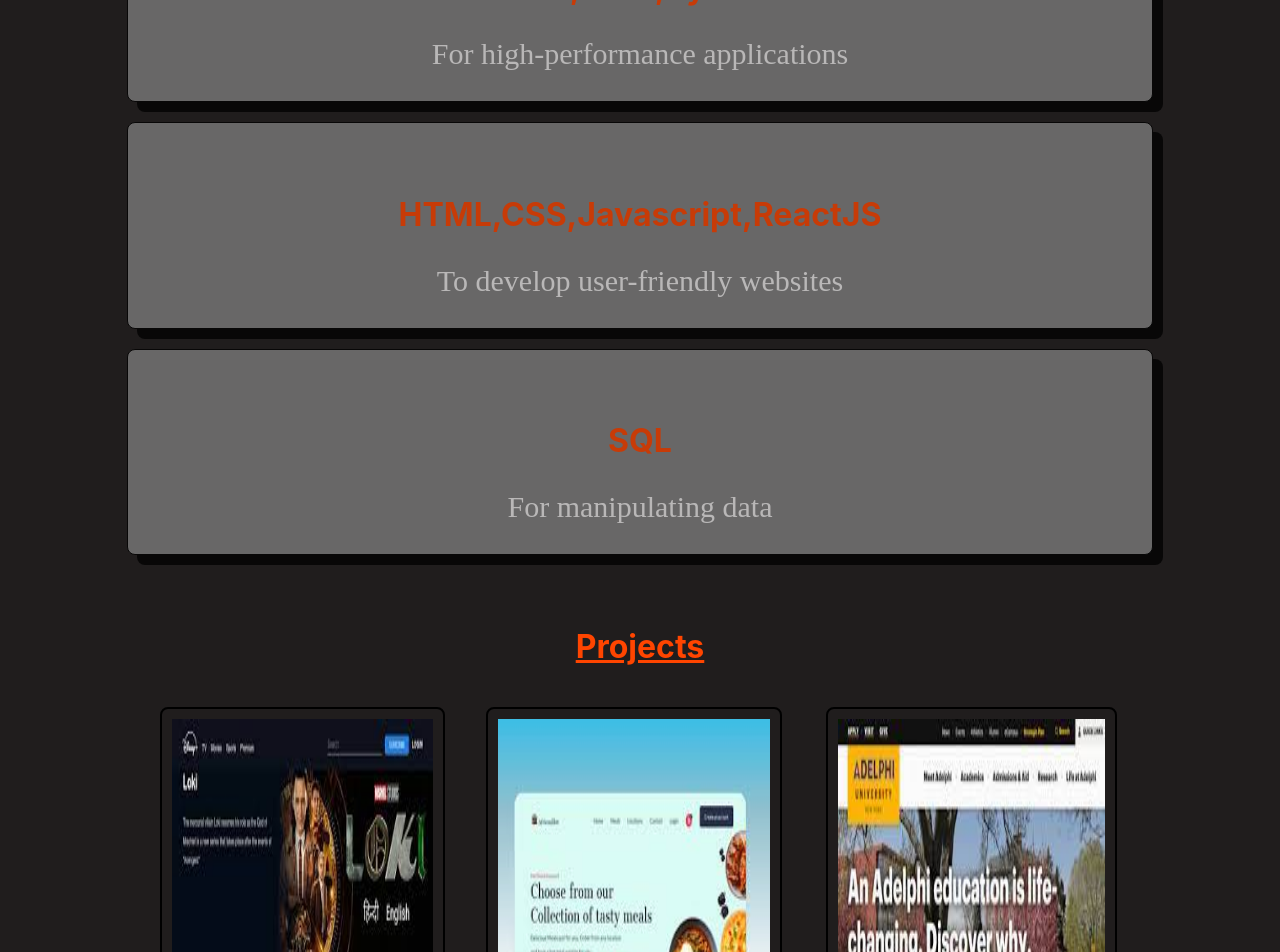
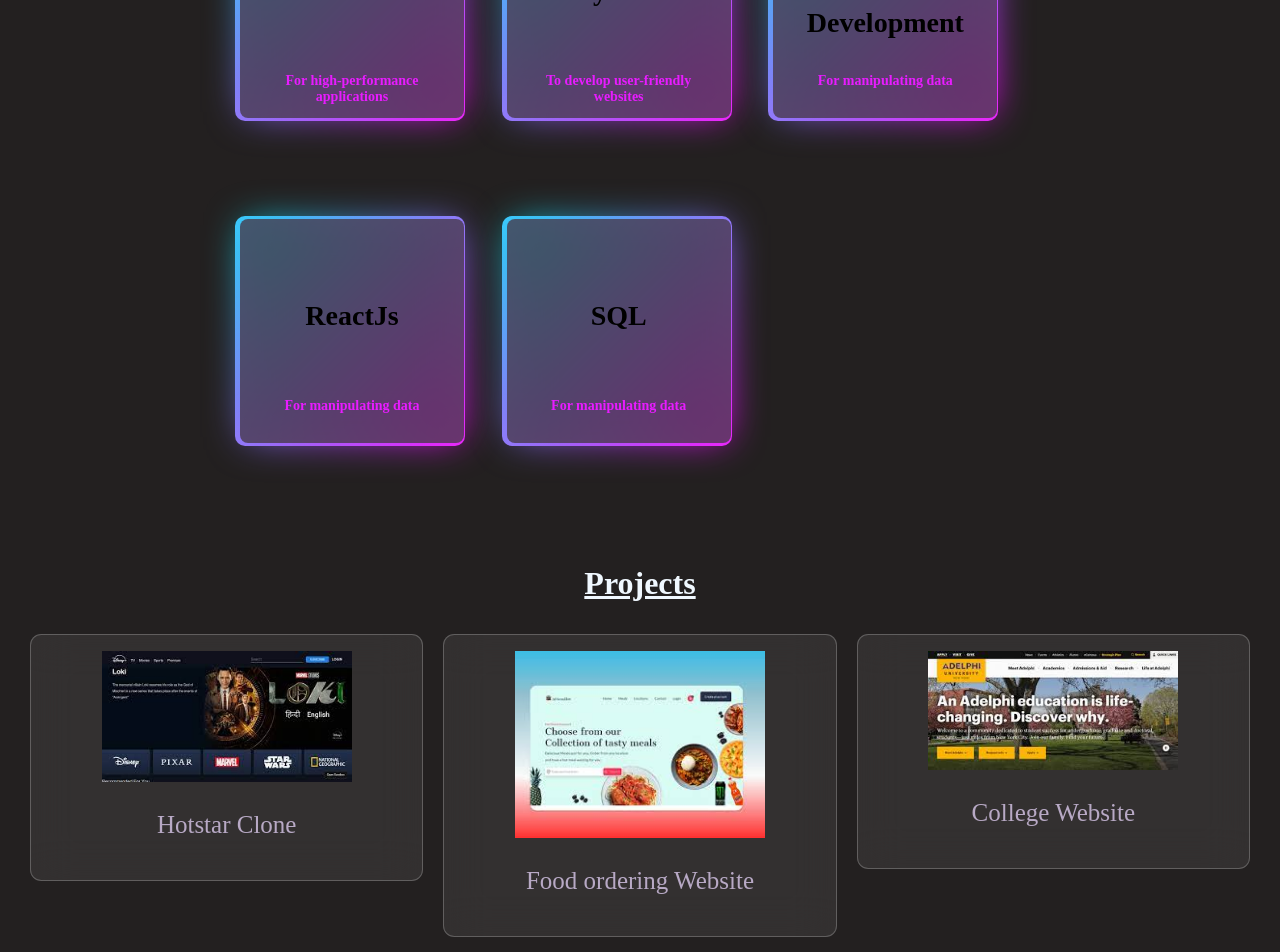
Before and after one commit to Nidhi-Padiyar-01/Portfolio, a React (Create React App) app: page / in a window 1280 px wide. Shown: the part 1480-2432 px from the top of the page. Built offline with nearby package versions, Linux system fonts and the light colour scheme.

Commit message:
commit 6

```diff
--- a/src/component/Cards.js
+++ b/src/component/Cards.js
@@ -1,18 +1,13 @@
 import Footer from "./Footer";
 
 // import Skill from "./Skill";
-export default function Cards({skills}){
-    console.log(skills)
+export default function Cards({ skills }) {
+  console.log(skills);
 
-    return(
-        <>
-
-        <div id="box1">
-        <h1>{skills.head}</h1>
-        <p>{skills.para}</p>
-
-        </div>
-
-        </>
-    );
+  return (
+    <div id="box1">
+      <h1>{skills.head}</h1>
+      <p>{skills.para}</p>
+    </div>
+  );
 }
--- a/src/component/Contact.js
+++ b/src/component/Contact.js
@@ -35,35 +35,35 @@ function Contact() {
   };
 
   return (
-    <div className="Contact">
+    <div className="contact-container">
+      <div className="image-section">
+        <img className="girl" src="girl.jpg" alt="Girl" />
+      </div>
+      <div className="form-section">
         <form ref={form} onSubmit={sendEmail}>
           <h1>Contact Me</h1>
           <div className="lab">
-          <input type="text" placeholder="Your Name" name="user_name" />
+            <input type="text" placeholder="Your Name" name="user_name" required />
           </div>
           <div className="lab">
-          <input type="email" placeholder="Your Email" name="user_email" />
+            <input type="email" placeholder="Your Email" name="user_email" required />
           </div>
           <div className="lab">
-          <textarea name="message" placeholder="Address"/>
+            <textarea name="message" placeholder="Address" required />
+          </div>
           <div className="lab">
-            {isloading ? ( //ternary operator,adding conditional rendering
+            {isloading ? ( // Conditional rendering using a ternary operator
               <Loader />
             ) : (
-              <button
-                type="submit"
-                className="btn"
-                value="Send"
-                onSubmit={() => Loader(false)}
-              >
-                submit
+              <button type="submit" className="btn" value="Send">
+                Submit
               </button>
             )}
           </div>
-        </div>
         </form>
       </div>
-
+    </div>
   );
 }
+
 export default Contact;
--- a/src/component/Home.js
+++ b/src/component/Home.js
@@ -87,8 +87,8 @@ function Home() {
             My name is Nidhi Padiyar. I'm currently pursuing my third year of
             B.E in Canara Engineering College. I live in Panemangalore with my
             family. An Enthusiast person with a lot of dreams. I like to code,
-            paint, travel.I believe art and travel gives you a new perspective to
-            everything.You will get to know a lot about the different
+            paint, travel.I believe art and travel gives you a new perspective
+            to everything.You will get to know a lot about the different
             cultures,the cuisines,their history,the language and all the small
             unique things every place has to offer.
           </p>
--- a/src/component/Skill.js
+++ b/src/component/Skill.js
@@ -20,35 +20,47 @@
 // }
 //import { Component } from "react";
 import Card from "./Cards";
-import '../csscomponent/Skills.css';
+import "../csscomponent/Skills.css";
 import Cards from "./Cards";
-export default function Skill(){//creating an array
-    const skills=[{
-        id:1,
-        head:'C++,Java,Python',
-        para:'For high-performance applications',
+export default function Skill() {
+  //creating an array
+  const skills = [
+    {
+      id: 1,
+      head: "C",
+      para: "For high-performance applications",
     },
     {
-        id:2,
-        head:'HTML,CSS,Javascript,ReactJS',
-        para:'To develop user-friendly websites',
+      id: 2,
+      head: "Python",
+      para: "To develop user-friendly websites",
     },
     {
-        id:3,
-        head:"SQL",
-        para:"For manipulating data",
-    }
-    ];
-    return(
-        <div classname="skill">
-            <h1><u>Skills</u></h1>
-        {
-
-            skills.map((item)=>(
-                <Cards skills={item}/>//passing item to skill
-                )
-            )
-        }
-        </div>
-    );
+      id: 3,
+      head: "Web Development",
+      para: "For manipulating data",
+    },
+    {
+      id: 4,
+      head: "ReactJs",
+      para: "For manipulating data",
+    },
+    {
+      id: 5,
+      head: "SQL",
+      para: "For manipulating data",
+    },
+  ];
+  return (
+    <div className="skill">
+      <h1>
+        <u>Skills</u>
+      </h1>
+      <div className="grid-container">
+        {skills.map((item) => (
+          <Cards key={item.id} skills={item} /> //passing item to skill
+        ))}
+      </div>
+    </div>
+  );
 }
--- a/src/csscomponent/Aboutme.css
+++ b/src/csscomponent/Aboutme.css
@@ -3,14 +3,14 @@
     height: 500px;
     margin-left: 20px;
     margin-right: 20px;
+
   }
-  p {
+   p {
     /* width: 500px; */
-    font-size: 30px;
-    font-family: n;
+
     /*text-align: center;*/
-    color: #4a1a72;
-    font-size: 30px;
+    color: #b8a9c5;
+    font-size: 25px;
     margin-left: 20px;
     margin-right: 20px;
   }
--- a/src/csscomponent/Contact.css
+++ b/src/csscomponent/Contact.css
@@ -1,36 +1,54 @@
-.Contact{
-    width: 100%;
-    margin: auto;
-    height: 60vh;
-    border-radius: .5rem;
-    background-color: rgb(0, 0, 0);
-    margin-top: 100px;
-    margin-bottom: 20px;
-}
-.Contact h1{
-    color: aliceblue;
-}
-.lab input{
-    margin: 20px;
-    width: 20%;
-    color: aliceblue;
+.contact-container {
+    width: 900px;
+    display: flex;
+    justify-content: space-between;
+    align-items: center;
+    padding: 20px;
+  }
+
+  .image-section {
+    flex: 1;
+    display: flex;
+    justify-content: center;
+    align-items: center;
+  }
+
+  .form-section {
+    width: 100px;
+    flex: 1;
+    padding: 20px;
+    background-color: black;
+  }
+
+  .image-section img {
+   margin-top: 50%;
+ width: 50%;
+    height: auto;
+  }
+
+  .lab {
+    margin-bottom: 15px;
+  }
+
+  .lab input,
+  .lab textarea {
+    width: 80%;
     padding: 10px;
-    height: 10px;
-}
-.lab textarea{
-    margin: 20px;
-    width: 20%;
-    padding: 10px;
-    height: 40px;
-}
-.btn{
-    border-radius: .5rem;
-    background-color: rgb(255, 255, 255);
-    width: 10%;
-    height: 5vh;
-    font-size: 20px;
-    font-family: Georgia, 'Times New Roman', Times, serif;
-}
-.btn:hover{
-    background-color:rgb(215, 74, 27);
-}
+    margin-top: 5px;
+    border-radius: 10px;
+  }
+
+  .btn {
+    padding: 10px 20px;
+    background-color: #1f4b97; /* Green */
+    color: white;
+    border: none;
+    cursor: pointer;
+    border-radius: 10px;
+  }
+
+  .btn:hover {
+    background-color:  #6a9df4;
+    color: black;
+
+  }
--- a/src/csscomponent/Home.css
+++ b/src/csscomponent/Home.css
@@ -5,7 +5,8 @@
     background-position: center;
 } */
 body{
-  height: 3000px;
+  font-family:'Times New Roman', Times, serif;
+
 }
 #main {
     margin-bottom: 80px;
@@ -47,6 +48,7 @@ body{
   color: black;
 }
 body {
+  height: 0px;
   background: rgb(2, 0, 36);
  background-color: rgba(32, 29, 29, 0.986);
   /* background-repeat: no-repeat; */
@@ -96,10 +98,10 @@ blockquote {
     width: 150px;
     height: 50px;
   }
-  .div2 blockquote {
+  blockquote {
 
     transform: translate(-20%, -25%);
-    color: rgb(242, 230, 230);
+    color: rgb(176, 126, 126);
     left: 0;
     right: 0;
     margin: 0 auto;
--- a/src/csscomponent/Project.css
+++ b/src/csscomponent/Project.css
@@ -1,39 +1,77 @@
-#container{
-    display: grid;
-    margin: auto;
-    grid-template-columns: auto auto auto;
-    padding-bottom: 150px;
-
-    width: 1000px;
-
+#container {
+  /* margin: auto; */
+  justify-content: center;
+  font-family: sans-serif;
+  display: flex;
+  flex-direction: row;
+  margin: 20px;
+  font-family: 'Times New Roman', Times, serif;
 }
 
-.b1{
-   width: 100%;
-   height: 100%;
+#container::before {
+  border-radius: 50%;
+  width: 1rem;
+  height: 1rem;
+  top: 30%;
+  right: 7%;
+}
+#container::after {
+  position: absolute;
+  height: 3rem;
+  top: 8%;
+  right: 5%;
+  border: 1px solid;
+  box-shadow: #1e11043f;
+}
+#container .box {
+  /* width: 100%; */
+  height: 50%;
+  padding: 1rem;
+  background-color: rgba(255, 255, 255, 0.074);
+  border: 1px solid rgba(255, 255, 255, 0.222);
+  -webkit-backdrop-filter: blur(20px);
+  backdrop-filter: blur(20px);
+  border-radius: 0.7rem;
+  transition: all ease 0.3s;
+  justify-content: space-between;
+}
 
+.b1 {
+  width: 250px;
+  height: 50%;
 }
-.box{
+/* .box img{
+    object-fit: cover;
+    object-position: center;
+} */
+.box {
   border: 2px solid black;
-    width: 80%;
-    height: 100%;
-    margin: 20px;
+  width: 90%;
+  height: 80%;
+  margin: 10px;
   padding: 10px;
-    border-radius: .5rem;
+  border-radius: 0.5rem;
   transition: 2s;
   cursor: pointer;
   transition: transform 0.5s;
-    /* display: flex; */
 }
-.box:hover{
-    transform: scale(1.1);
+/* .box p{
+    color: aliceblue;
+    font-size: 30px;
+    width: 20%;
+} */
+.box:hover {
+  transform: scale(0.95);
 }
-@media(max-width: 768px){
-
-    #container{
+.container .box:hover {
+  box-shadow: 0px 0px 20px 1px #ffbb763f;
+  border: 1px solid rgba(255, 255, 255, 0.454);
+}
+@media (max-width: 768px) {
+  #container {
     display: flex;
     width: 100%;
-        display:block;
+    display: block;
     /* padding: 20px; */
     margin: 0;
 
@@ -41,16 +79,16 @@
     justify-content: center;
     padding-bottom: 0;
   }
-    .box{
+  .box {
     margin-left: 0;
     margin-right: 0;
     margin: 20px;
   }
-    p{
+  p {
     padding: 0;
     margin: 0;
   }
-    h1{
+  h1 {
     margin: 0;
   }
 }
--- a/src/csscomponent/Skills.css
+++ b/src/csscomponent/Skills.css
@@ -1,31 +1,69 @@
-#box1{
-    width: 80%;
-    border: 0.5px solid black;
-    margin: auto;
-    border-radius: .5rem;
-    box-shadow: 10px 10px;
-    background-color: grey;
-    opacity: 0.75;
-    margin-bottom: 20px;
-    cursor: pointer;
-    /* animation-duration: alternate;
-    animation-duration: 5s;
-    animation-name:box1 ; */
+#box1 {
+  position: relative;
+  width: 200px;
+  height: 200px;
+  background-color: #473a4aca;
+  padding: 12px;
+  border-radius: 8px;
+  cursor: pointer;
+  color: white;
 }
-#box1:hover{
-    background-color: rgb(0, 0, 0);
+
+#box1::before {
+  content: "";
+  position: absolute;
+  inset: 0;
+  left: -5px;
+  margin: auto;
+  width: 230px;
+  height: 230px;
+  border-radius: 10px;
+  background: linear-gradient(-45deg, #e82ef9 0%, #40c9ff 100%);
+  z-index: -10;
+  pointer-events: none;
+  transition: all 0.6s cubic-bezier(0.175, 0.885, 0.32, 1.275);
 }
-h1{
-    color: orangered;
+
+#box1::after {
+  content: "";
+  z-index: -1;
+  position: absolute;
+  inset: 0;
+  background: linear-gradient(-45deg, #fc00ff 0%, #00dbde 100%);
+  transform: translate3d(0, 0, 0) scale(0.95);
+  filter: blur(20px);
 }
-p{
-    color: rgb(236, 235, 235);
+
+#box1 h1 {
+  color: rgb(0, 0, 0);
+  font-size: 28px;
+  text-transform: capitalize;
+  font-weight: 700;
+  height: 40%;
 }
-/* #box1{
-        animation-name: example;
-        animation-duration: 5s;
-        animation-timing-function: linear;
-        animation-delay: 2s;
-        animation-iteration-count: infinite;
-        animation-direction: alternate;
-      } */
+
+#box1 p:not(.box1 h1) {
+  font-size: 14px;
+}
+
+#box1 p:last-child {
+  color: #e81cff;
+  font-weight: 600;
+}
+
+#box1:hover::after {
+  filter: blur(30px);
+}
+
+#box1:hover::before {
+  transform: rotate(-90deg) scaleX(1.1) scaleY(1.2);
+}
+
+.grid-container {
+  height: 600px;
+  width: 800px;
+  margin: auto;
+  display: grid;
+  grid-template-columns: auto auto auto;
+  grid-row-gap: 50px;
+}
```
Also changed, not shown: src/component/Project.js (+0 -33 lines), public/girl.jpg (added), src/csscomponent/D3.jpg (deleted). Lines whose indentation alone changed are shown as unchanged.
